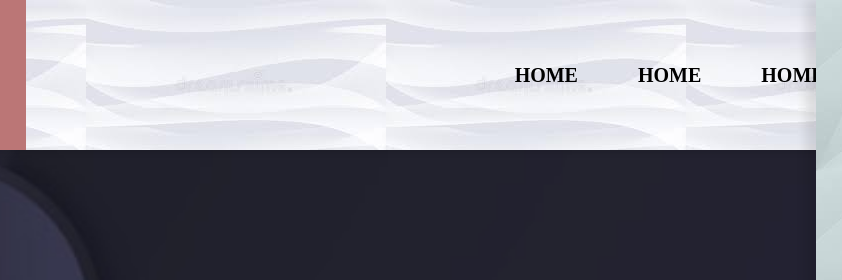
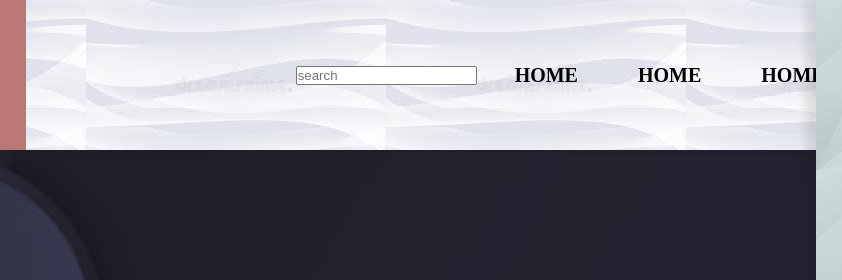
Before and after one commit to cawillucky1/luckuy, a plain HTML site: page index.html in a window 1280 px wide. Shown: the top 280 px of the page, 214-1056 px from the left. Drawn offline with Linux system fonts and the light colour scheme.

Commit message:
Update index.html

```diff
--- a/index.html
+++ b/index.html
@@ -17,6 +17,10 @@
         </ul>
         <ul>
             <li id="logo"><a href="#"><img src="Img/best logo of urro.png" alt="logo"></a></li>
+            <form action="">
+                <input type="text" name="search" id="srch" placeholder="search">
+                <button type="submit"><i class="fa fa-search"></i></button>
+            </form>
             <li class="hideOnMobile"><a href="#">HOME</a></li>
             <li class="hideOnMobile"><a href="#">HOME</a></li>
             <li class="hideOnMobile"><a href="#">HOME</a></li>
```
